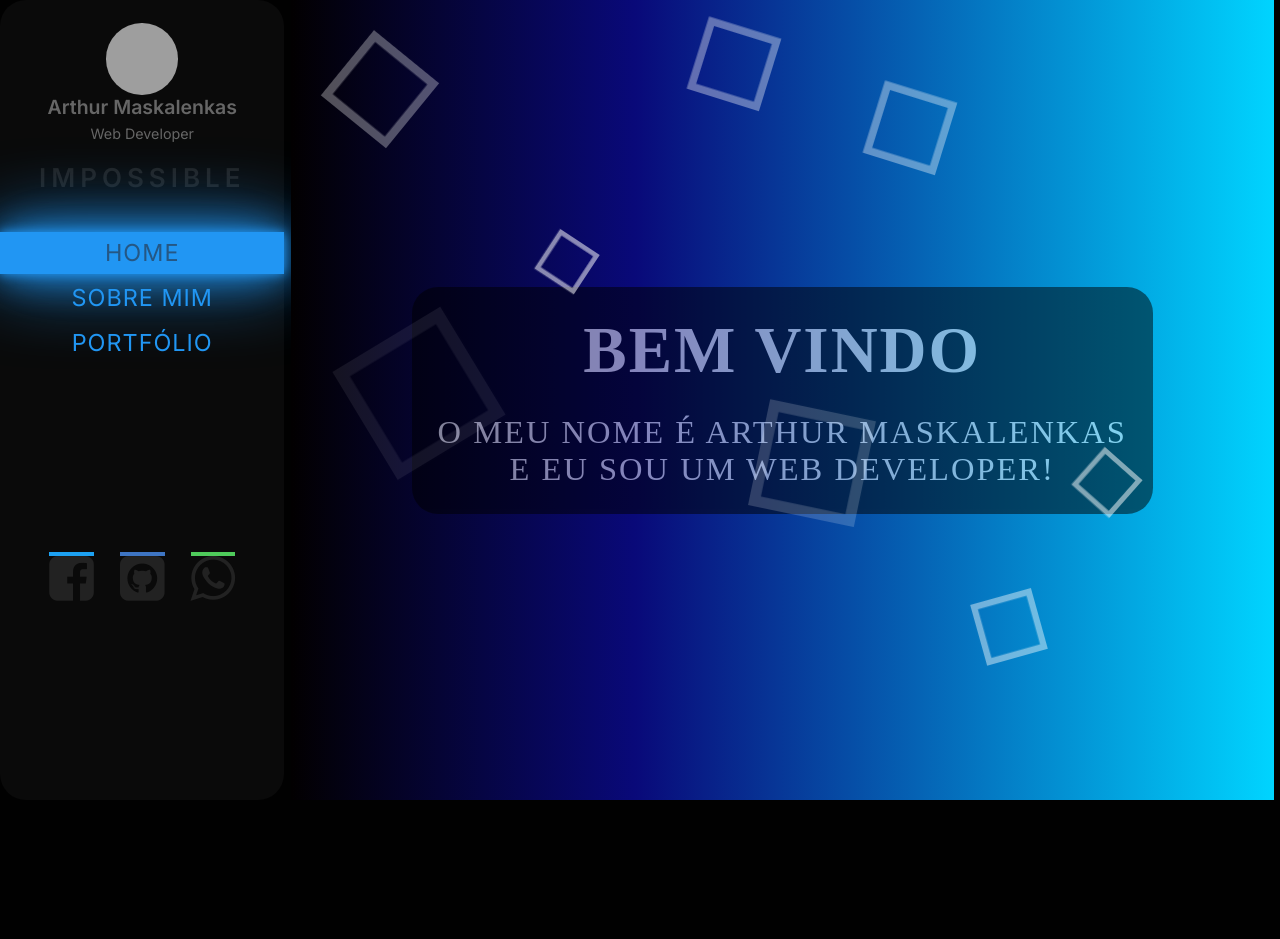
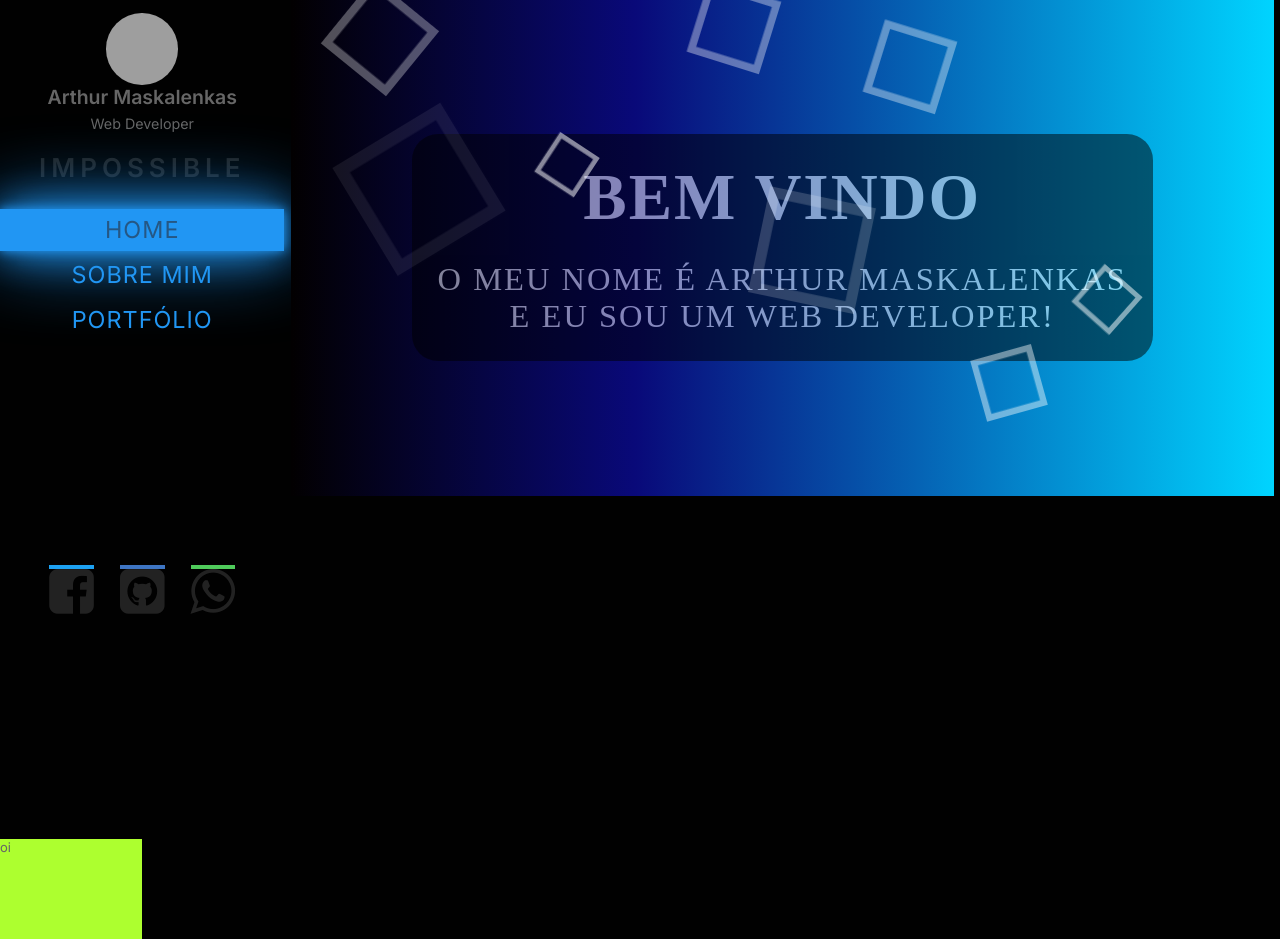
Before and after one commit to maskalenkas/Curriculo, a React (Create React App) app: page / in a window 1280 px wide. Before the commit the page ends 800 px from the top, so only its background shows below. Built offline with nearby package versions, Linux system fonts and the light colour scheme; grey boxes are pictures that could not be loaded.

Commit message:
renderização condional adicionado

```diff
--- a/src/components/Hamburguer.jsx
+++ b/src/components/Hamburguer.jsx
@@ -1,9 +1,19 @@
 import '../styles/components/Hamburguer.css';
 
+import { MenuContext } from '../context/MenuContext';
+import { useContext } from 'react';
+
 export function Hamburguer() {
+  const { menuIsOn, setMenuIsOn } = useContext(MenuContext);
+
+  function handleButton() {
+    setMenuIsOn(!menuIsOn);
+    console.log(menuIsOn);
+  }
+
   return (
     <div className="hamburguerContainer">
-      <p>oi</p>
+      <p onClick={handleButton}>oi</p>
     </div>
   );
 }
--- a/src/pages/App.jsx
+++ b/src/pages/App.jsx
@@ -29,7 +29,7 @@ function App() {
     <Router>
       <div className="container">
         {/* Left */}
-        <aside className={`menuIsOn`}>
+        <aside className={`${menuIsOn && 'menuIsOn'}`}>
           {isCelular && !menuIsOn ? (
             <Hamburguer />
           ) : (
@@ -37,6 +37,7 @@ function App() {
               <Profile />
               <Menu />
               <IconsSocialMedia />
+              <Hamburguer />
             </>
           )}
         </aside>
```
